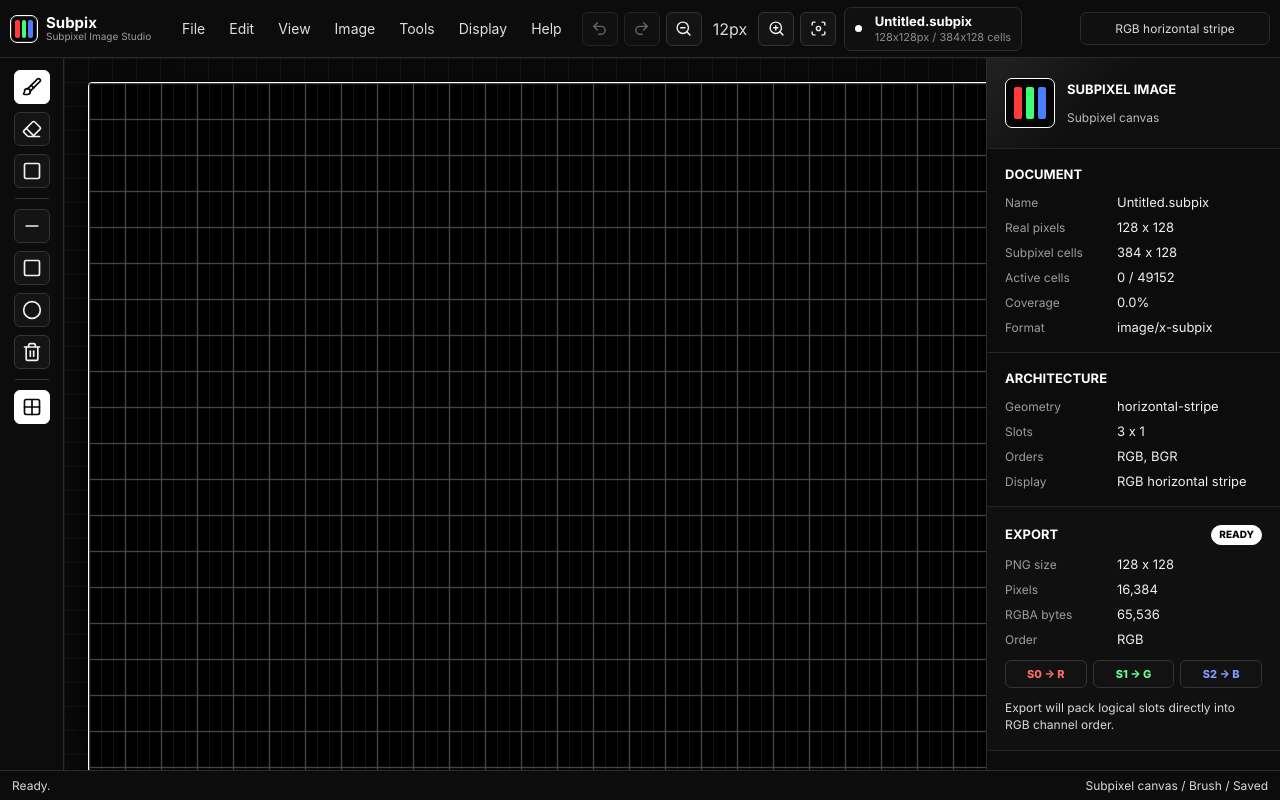
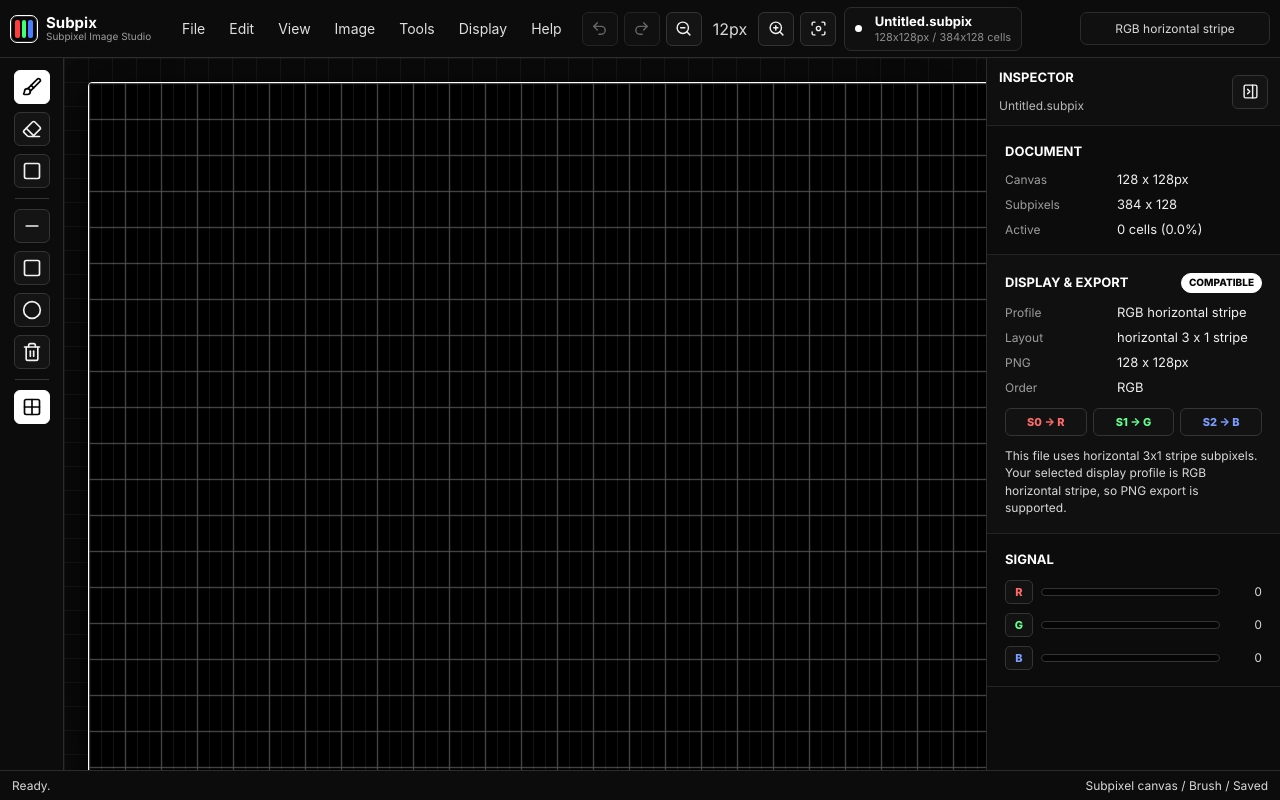
Before and after one commit to Chrissyuh/Subpix, a React (Vite) app: page / in a window 1280 px wide. Built offline with nearby package versions, Linux system fonts and the light colour scheme.

Commit message:
Streamline inspector panel

```diff
--- a/src/app/App.css
+++ b/src/app/App.css
@@ -37,6 +37,10 @@ button {
   height: 100vh;
   color: #f7f7f7;
   background: #050505;
+}
+
+.app-shell--inspector-collapsed {
+  grid-template-columns: 64px minmax(0, 1fr) 46px;
 }
 
 .top-bar {
@@ -481,6 +485,10 @@ button {
   pointer-events: none;
 }
 
+.app-shell--inspector-collapsed .cell-readout {
+  right: 70px;
+}
+
 .right-panel {
   grid-column: 3;
   grid-row: 2;
@@ -489,55 +497,56 @@ button {
   background: #0c0c0c;
 }
 
-.panel-section,
-.compatibility {
+.right-panel--collapsed {
+  display: grid;
+  align-content: start;
+  overflow: hidden;
+}
+
+.inspector-rail-button {
+  display: grid;
+  justify-items: center;
+  gap: 8px;
+  width: 100%;
+  min-height: 128px;
+  padding: 12px 0;
+  color: #f1f1f1;
+  background: transparent;
+  cursor: pointer;
+}
+
+.inspector-rail-button:hover {
+  color: #050505;
+  background: #ffffff;
+}
+
+.inspector-rail-button span {
+  writing-mode: vertical-rl;
+  text-orientation: mixed;
+  font-size: 12px;
+  font-weight: 700;
+  letter-spacing: 0;
+  text-transform: uppercase;
+}
+
+.panel-section {
   padding: 18px 18px 16px;
   border-bottom: 1px solid #242424;
 }
 
-.panel-section--identity {
-  padding-top: 20px;
-  padding-bottom: 20px;
-  background:
-    linear-gradient(135deg, rgba(255, 255, 255, 0.08), transparent 42%),
-    #0f0f0f;
+.panel-section--header {
+  padding: 12px;
+  background: #0f0f0f;
 }
 
-.identity-card {
+.panel-header {
   display: flex;
   align-items: center;
+  justify-content: space-between;
   gap: 12px;
 }
 
-.identity-card__mark {
-  display: grid;
-  grid-template-columns: repeat(3, 8px);
-  gap: 4px;
-  padding: 8px;
-  border: 1px solid #ffffff;
-  border-radius: 7px;
-  background: #050505;
-}
-
-.identity-card__mark span {
-  width: 8px;
-  height: 32px;
-  border-radius: 2px;
-}
-
-.identity-card__mark span:nth-child(1) {
-  background: #ff3b3b;
-}
-
-.identity-card__mark span:nth-child(2) {
-  background: #40ff76;
-}
-
-.identity-card__mark span:nth-child(3) {
-  background: #4b7dff;
-}
-
-.identity-card h2 {
+.panel-header h2 {
   margin: 0 0 5px;
   color: #ffffff;
   font-size: 14px;
@@ -546,14 +555,14 @@ button {
   text-transform: uppercase;
 }
 
-.identity-card p {
+.panel-header p {
   margin: 0;
   color: #b9b9b9;
   font-size: 12px;
+  overflow-wrap: anywhere;
 }
 
-.panel-section h2,
-.compatibility h2 {
+.panel-section h2 {
   margin: 0 0 12px;
   color: #ffffff;
   font-size: 13px;
@@ -611,23 +620,6 @@ dd {
   color: #f0f0f0;
   font-size: 13px;
   overflow-wrap: anywhere;
-}
-
-.compatibility {
-  border-left: 4px solid #ffffff;
-  background: #161616;
-}
-
-.compatibility--bad {
-  border-left-color: #ffffff;
-  background: #1d1d1d;
-}
-
-.compatibility p {
-  margin: 0;
-  color: #d8d8d8;
-  font-size: 13px;
-  line-height: 1.45;
 }
 
 .export-readiness {
@@ -858,6 +850,10 @@ dd {
     grid-template-columns: 58px minmax(0, 1fr) 250px;
   }
 
+  .app-shell.app-shell--inspector-collapsed {
+    grid-template-columns: 58px minmax(0, 1fr) 46px;
+  }
+
   .brand-copy span,
   .document-strip__meta {
     display: none;
--- a/src/app/App.tsx
+++ b/src/app/App.tsx
@@ -9,6 +9,8 @@ import {
   Focus,
   Grid2X2,
   Minus,
+  PanelRightClose,
+  PanelRightOpen,
   Redo2,
   Square,
   Trash2,
@@ -52,7 +54,6 @@ import {
   getWidthSubpixels,
   isSupportedDocumentDimension,
   normalizeDocumentName,
-  SUBPIX_INTERNAL_MIME,
   type DisplayProfileId,
   type Tool
 } from "@/format/subpixTypes";
@@ -155,6 +156,7 @@ export function App(): ReactElement {
   const [isGridMenuOpen, setIsGridMenuOpen] = useState(false);
   const [isRectangleMenuOpen, setIsRectangleMenuOpen] = useState(false);
   const [isEllipseMenuOpen, setIsEllipseMenuOpen] = useState(false);
+  const [isInspectorCollapsed, setIsInspectorCollapsed] = useState(false);
   const [statusMessage, setStatusMessage] = useState("Ready.");
   const [isNewDocumentDialogOpen, setIsNewDocumentDialogOpen] = useState(false);
   const [newDocumentDraft, setNewDocumentDraft] = useState<NewDocumentDraft>(DEFAULT_NEW_DOCUMENT_DRAFT);
@@ -695,7 +697,7 @@ export function App(): ReactElement {
   }
 
   return (
-    <div className="app-shell">
+    <div className={isInspectorCollapsed ? "app-shell app-shell--inspector-collapsed" : "app-shell"}>
       <header className="top-bar">
         <div className="brand-lockup" aria-label="Subpix">
           <div className="brand-mark" aria-hidden="true">
@@ -1188,18 +1190,38 @@ export function App(): ReactElement {
         />
       </main>
 
-      <aside className="right-panel">
-        <section className="panel-section panel-section--identity">
-          <div className="identity-card">
-            <div className="identity-card__mark" aria-hidden="true">
-              <span />
-              <span />
-              <span />
+      <aside
+        className={isInspectorCollapsed ? "right-panel right-panel--collapsed" : "right-panel"}
+        aria-label="Inspector"
+      >
+        {isInspectorCollapsed ? (
+          <button
+            className="inspector-rail-button"
+            type="button"
+            title="Expand inspector"
+            aria-label="Expand inspector"
+            onClick={() => setIsInspectorCollapsed(false)}
+          >
+            <PanelRightOpen size={18} />
+            <span>Info</span>
+          </button>
+        ) : (
+          <>
+            <section className="panel-section panel-section--header">
+              <div className="panel-header">
+                <div>
+                  <h2>Inspector</h2>
+                  <p>{ensureSubpixFileName(suggestedBaseName)}</p>
                 </div>
-            <div>
-              <h2>Subpixel Image</h2>
-              <p>{activeViewLabel}</p>
-            </div>
+                <button
+                  className="icon-button"
+                  type="button"
+                  title="Collapse inspector"
+                  aria-label="Collapse inspector"
+                  onClick={() => setIsInspectorCollapsed(true)}
+                >
+                  <PanelRightClose size={17} />
+                </button>
               </div>
             </section>
 
@@ -1207,79 +1229,47 @@ export function App(): ReactElement {
               <h2>Document</h2>
               <dl>
                 <div>
-              <dt>Name</dt>
-              <dd>{ensureSubpixFileName(suggestedBaseName)}</dd>
-            </div>
-            <div>
-              <dt>Real pixels</dt>
+                  <dt>Canvas</dt>
                   <dd>
-                {document.document.widthPixels} x {document.document.heightPixels}
+                    {document.document.widthPixels} x {document.document.heightPixels}px
                   </dd>
                 </div>
                 <div>
-              <dt>Subpixel cells</dt>
+                  <dt>Subpixels</dt>
                   <dd>
                     {getWidthSubpixels(document)} x {getHeightSubpixels(document)}
                   </dd>
                 </div>
                 <div>
-              <dt>Active cells</dt>
+                  <dt>Active</dt>
                   <dd>
-                {documentStats.activeCells} / {documentStats.totalCells}
+                    {documentStats.activeCells.toLocaleString()} cells ({documentStats.coverage.toFixed(1)}%)
                   </dd>
-            </div>
-            <div>
-              <dt>Coverage</dt>
-              <dd>{documentStats.coverage.toFixed(1)}%</dd>
-            </div>
-            <div>
-              <dt>Format</dt>
-              <dd>{SUBPIX_INTERNAL_MIME}</dd>
-            </div>
-          </dl>
-        </section>
-
-        <section className="panel-section">
-          <h2>Architecture</h2>
-          <dl>
-            <div>
-              <dt>Geometry</dt>
-              <dd>{document.architecture.geometry}</dd>
-            </div>
-            <div>
-              <dt>Slots</dt>
-              <dd>{document.architecture.slotsPerPixel.join(" x ")}</dd>
-            </div>
-            <div>
-              <dt>Orders</dt>
-              <dd>{document.architecture.compatibleOrders.join(", ")}</dd>
-            </div>
-            <div>
-              <dt>Display</dt>
-              <dd>{getDisplayProfileLabel(displayProfile)}</dd>
                 </div>
               </dl>
             </section>
 
             <section className={`panel-section export-readiness export-readiness--${exportReadiness.status}`}>
               <div className="section-title-row">
-            <h2>Export</h2>
-            <span>{exportReadiness.statusLabel}</span>
+                <h2>Display & Export</h2>
+                <span>{compatibilityLabel}</span>
               </div>
               <dl>
                 <div>
-              <dt>PNG size</dt>
+                  <dt>Profile</dt>
+                  <dd>{getDisplayProfileLabel(displayProfile)}</dd>
+                </div>
+                <div>
+                  <dt>Layout</dt>
                   <dd>
-                {exportReadiness.outputWidthPixels} x {exportReadiness.outputHeightPixels}
+                    horizontal {document.architecture.slotsPerPixel[0]} x {document.architecture.slotsPerPixel[1]} stripe
                   </dd>
                 </div>
                 <div>
-              <dt>Pixels</dt>
-              <dd>{exportReadiness.outputPixelCount.toLocaleString()}</dd>
-            </div>
-            <div>
-              <dt>RGBA bytes</dt>
-              <dd>{exportReadiness.outputByteCount.toLocaleString()}</dd>
+                  <dt>PNG</dt>
+                  <dd>
+                    {exportReadiness.outputWidthPixels} x {exportReadiness.outputHeightPixels}px
+                  </dd>
                 </div>
                 <div>
                   <dt>Order</dt>
@@ -1293,11 +1283,11 @@ export function App(): ReactElement {
                   </span>
                 ))}
               </div>
-          <p>{exportReadiness.message}</p>
+              <p>{compatibilityMessage}</p>
             </section>
 
             <section className="panel-section">
-          <h2>Subpixel Signal</h2>
+              <h2>Signal</h2>
               <div className="signal-stack" aria-label="Subpixel slot activity">
                 {documentStats.slotActivities.map((activity) => (
                   <div className="signal-row" key={activity.slot}>
@@ -1312,41 +1302,8 @@ export function App(): ReactElement {
                 ))}
               </div>
             </section>
-
-        <section className="panel-section">
-          <h2>Workspace</h2>
-          <dl>
-            <div>
-              <dt>Tool</dt>
-              <dd>{TOOL_LABELS[tool]}</dd>
-            </div>
-            <div>
-              <dt>Mode</dt>
-              <dd>{activeViewLabel}</dd>
-            </div>
-            <div>
-              <dt>Zoom</dt>
-              <dd>{zoom}px</dd>
-            </div>
-            <div>
-              <dt>Grid</dt>
-              <dd>{showGrid ? "Shown" : "Hidden"}</dd>
-            </div>
-            <div>
-              <dt>Boundaries</dt>
-              <dd>{showPixelBoundaries ? "Shown" : "Hidden"}</dd>
-            </div>
-            <div>
-              <dt>Color</dt>
-              <dd>{ignoreColor ? "Ignored" : "Shown"}</dd>
-            </div>
-          </dl>
-        </section>
-
-        <section className={`compatibility compatibility--${packedAvailable ? "ok" : "bad"}`}>
-          <h2>{compatibilityLabel}</h2>
-          <p>{compatibilityMessage}</p>
-        </section>
+          </>
+        )}
       </aside>
 
       {isNewDocumentDialogOpen ? (
```
Lines whose indentation alone changed are shown as unchanged.
